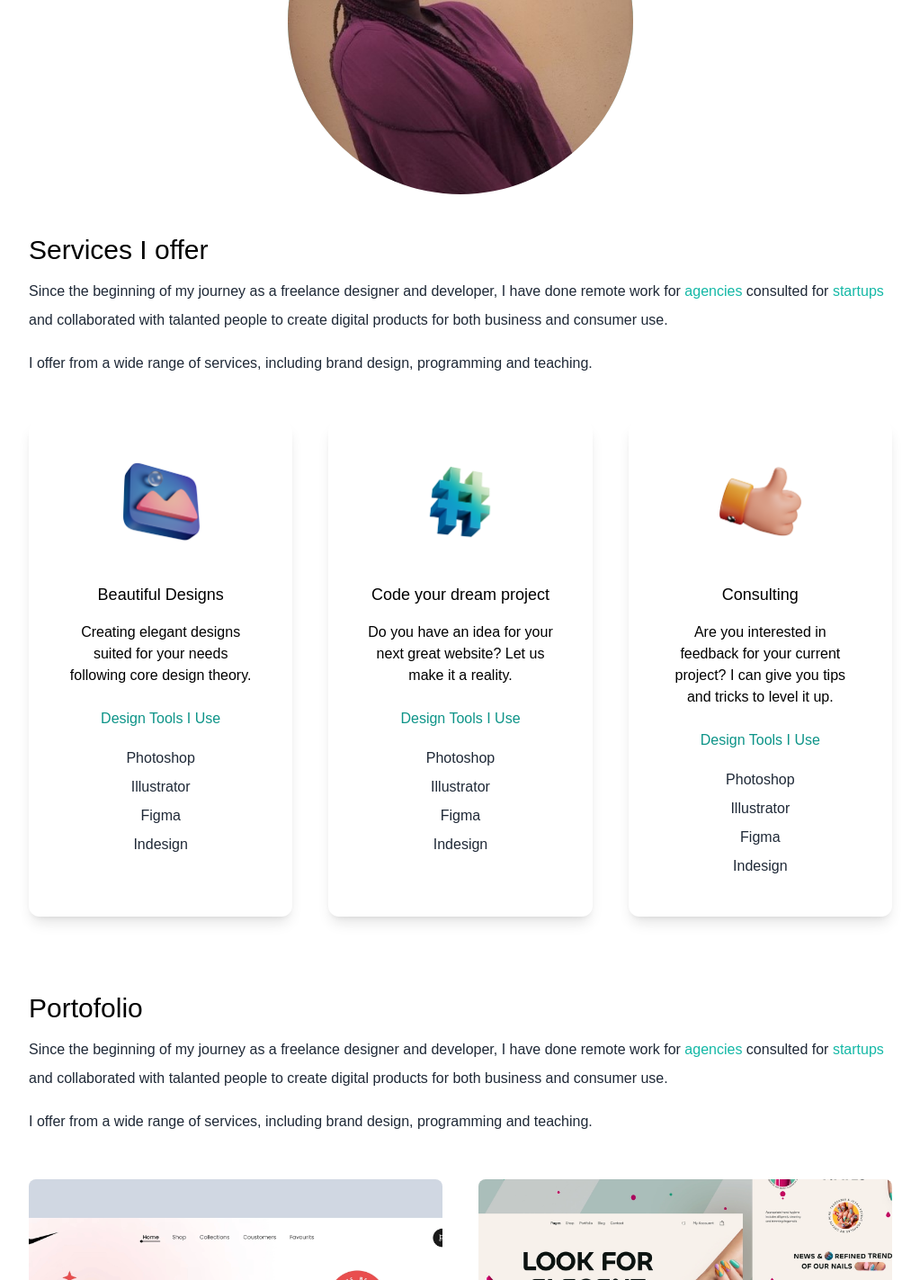
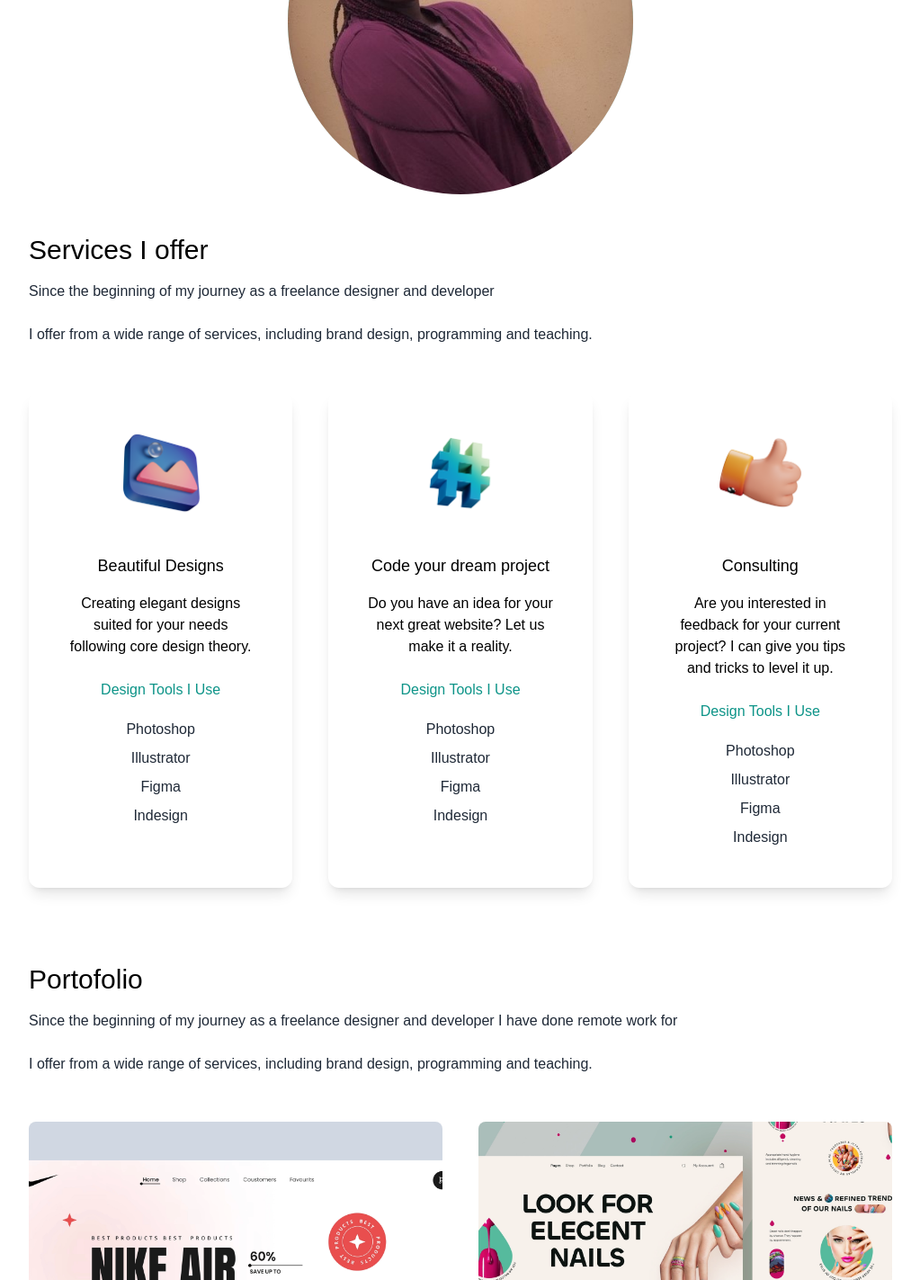
Before and after one commit to oreoluwa212/portfolio_, a Next.js app: page / in a window 1280 px wide. Shown: the part 760-2183 px from the top of the page at 90% size, without its empty margins (128-1151 px from the left). Built offline with nearby package versions, Linux system fonts and the light colour scheme.

Commit message:
Project Portfolio

```diff
--- a/pages/index.js
+++ b/pages/index.js
@@ -96,11 +96,7 @@ export default function Home() {
             <h3 className="text-3xl py-1 dark:text-white ">Services I offer</h3>
             <p className="text-md py-2 leading-8 text-gray-800 dark:text-gray-200">
               Since the beginning of my journey as a freelance designer and
-              developer, I have done remote work for
-              <span className="text-teal-500"> agencies </span>
-              consulted for <span className="text-teal-500">startups </span>
-              and collaborated with talanted people to create digital products
-              for both business and consumer use.
+              developer
             </p>
             <p className="text-md py-2 leading-8 text-gray-800 dark:text-gray-200">
               I offer from a wide range of services, including brand design,
@@ -158,11 +154,7 @@ export default function Home() {
             <h3 className="text-3xl py-1 dark:text-white ">Portofolio</h3>
             <p className="text-md py-2 leading-8 text-gray-800 dark:text-gray-200">
               Since the beginning of my journey as a freelance designer and
-              developer, I have done remote work for
-              <span className="text-teal-500"> agencies </span>
-              consulted for <span className="text-teal-500">startups </span>
-              and collaborated with talanted people to create digital products
-              for both business and consumer use.
+              developer I have done remote work for
             </p>
             <p className="text-md py-2 leading-8 text-gray-800 dark:text-gray-200">
               I offer from a wide range of services, including brand design,
```
